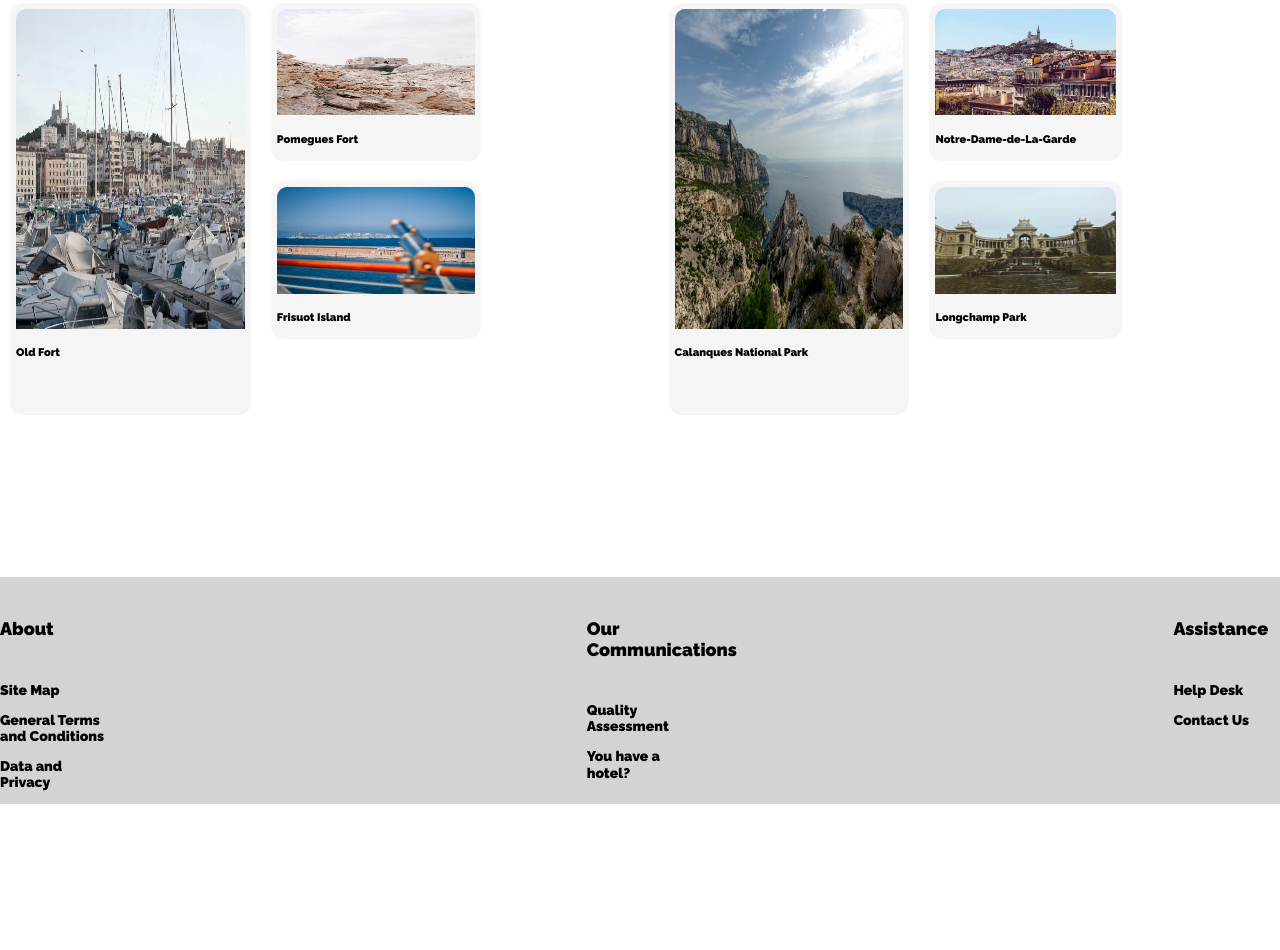
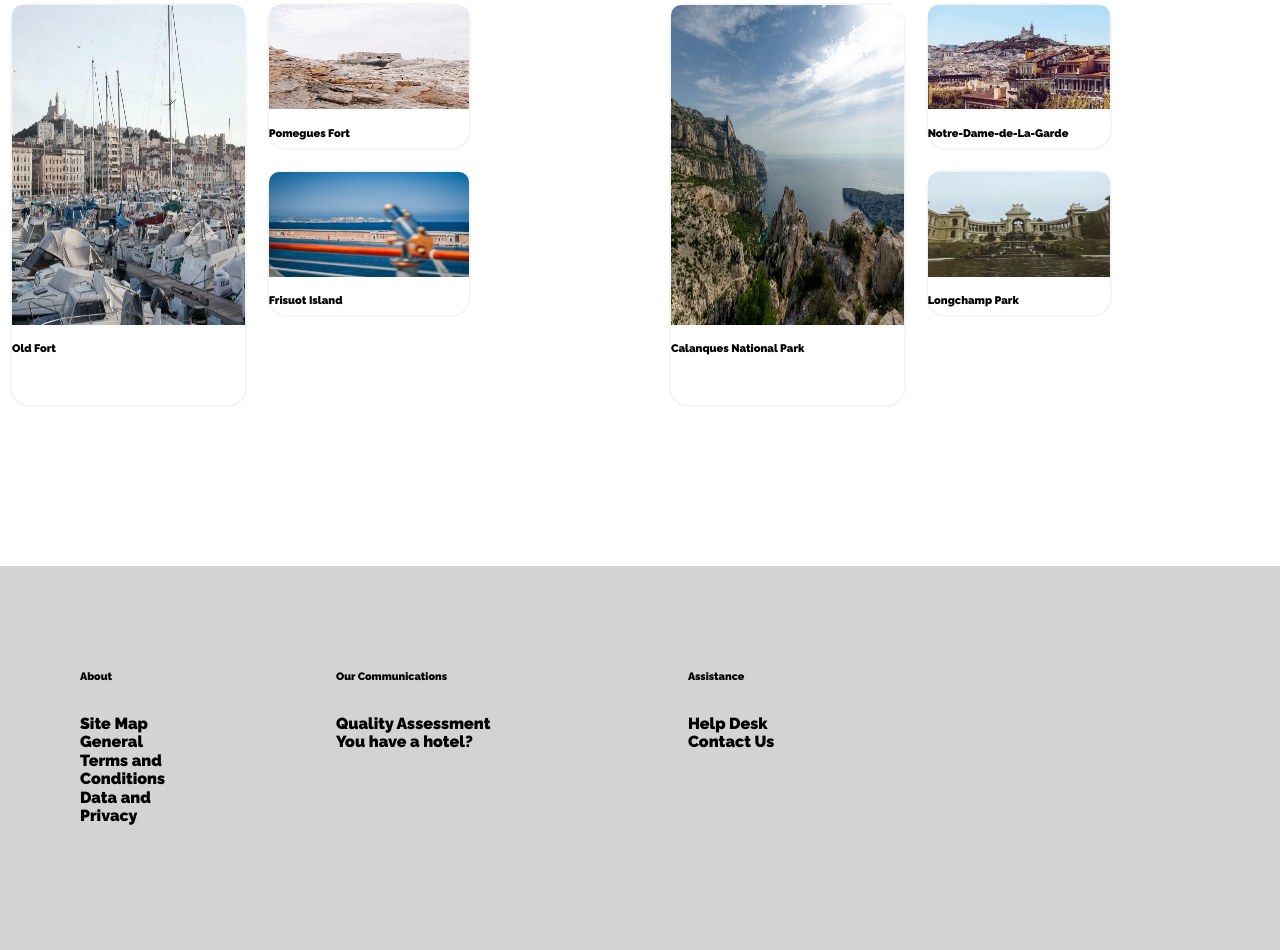
Before and after one commit to trejmerc/MercedesTrejo_2_10272020, a plain HTML site: page index.html in a window 1280 px wide. Shown: the part 1105-2055 px from the top of the page. Before the commit the page ends 1909 px from the top, so only its background shows below. Drawn offline with nearby package versions, Linux system fonts and the light colour scheme.

Commit message:
touch up on link/footer

```diff
--- a/index.html
+++ b/index.html
@@ -14,10 +14,10 @@
 
             <header>
                 <nav class="nav">
-                    <a class="logo-a" href=""><img class="logo" src="Reservia header.png" alt="Reservia header"></a>
-                        <span style="color: #0065FC" >Accomodation</span>
-                        <span style="color: black">Activities </span>
+                <img class="logo" src="Reservia header.png" alt="Reservia header"></a>
                 <a href="signup" style="color: #0065FC">Sign Up</a>
+                <a href="#activity">Activities </a>
+                        <a href="#accom" style="color: #0065FC">Accomodation</a>
                 </nav>
                 <div class="nav-wrap">
                     <p style="color: #0065FC">Accomodation</p>
@@ -57,7 +57,7 @@
             </section>
             <div class="section-wrapper">
             <section class="accomodations">
-                <h1>Accomodation in Marseille</h1>
+                <h1 id="accom">Accomodation in Marseille</h1>
                     <div class="accom-wrap">
                         <section class="card">
                             <a href="notavailable.com">
@@ -176,7 +176,6 @@
                                 <i class="fas fa-star"></i>
                                 <i class="fas fa-star"></i>
                                 <i class="fas fa-star" style="color: grey"></i>
-                            </span>
                             </div>
                         </a>
                     </section>
@@ -192,7 +191,6 @@
                                 <i class="fas fa-star"></i>
                                 <i class="fas fa-star"></i>
                                 <i class="fas fa-star" style="color: grey"></i>
-                            </span>
                             </div>
                         </a>
                     </section>
@@ -200,7 +198,7 @@
         </section>
         </div>
         <section class="Activities">
-        <h1>Activities in Marseille</h1>
+        <h1 id="activity">Activities in Marseille</h1>
         <div class="act-wrap">
                 <section class="card3">
                     <a href="notavailable.com">
@@ -245,28 +243,25 @@
         </div>
         </section>
 
-    <footer>
-                <div class="About">
-                    <div class="col-1">
+        <div class="footer-container">
+            <div class="footer">
+                <div class="footer-heading col-1">
                     <h6>About</h6>
-                        <p>Site Map</p>
-                        <p>General Terms and Conditions</p>
-                        <p>Data and Privacy</p>
+                    <a href="#">Site Map</a>
+                    <a href="#">General Terms and Conditions</a>
+                    <a href="#">Data and Privacy</a>
                 </div>
-                    <div class="col-1">
+                <div class="footer-heading col-2">
                     <h6>Our Communications</h6>
-                        <p>Quality Assessment</p>
-                        <p>You have a hotel?</p>
+                    <a href="#">Quality Assessment</a>
+                    <a href="#">You have a hotel?</a>
                 </div>
-                    <div class="col-1">
+                <div class="footer-heading col-3">
                     <h6>Assistance</h6>
-                        <p>Help Desk</p>
-                        <p>Contact Us</p>
+                    <a href="#">Help Desk</a>
+                    <a href="#">Contact Us</a>
                 </div>
         </div>
-
     </main>
-
-    </footer>
     </body>
 </html>
--- a/styles.css
+++ b/styles.css
@@ -2,8 +2,11 @@
     width: 7em;
 
 }
-.logo-a {
-    margin-right: 50%;
+.nav a {
+    margin: 10px;
+    display: flex;
+    flex-direction: row;
+    float: right;
 }
 
 html {
@@ -14,10 +17,6 @@ html {
 a:hover, a:focus, a:active, a:visited, a:link {
     text-decoration: none;
     color: black;
-}
-.nav {
-    display: flex;
-    justify-content: space-between;
 }
 .nav-wrap {
     display: none;
@@ -78,7 +77,7 @@ a:hover, a:focus, a:active, a:visited, a:link {
     background-color: #DEEBFF;
     padding: 12px;
     margin-left: -2px;
-    color: blue;
+    color:#0065FC;
     transition: 0.8s;
 }
 .money span {
@@ -108,7 +107,6 @@ a:hover, a:focus, a:active, a:visited, a:link {
     display: flex;
     flex-wrap: wrap;
     flex-direction: row;
-
 }
 
 
@@ -165,13 +163,13 @@ a:hover, a:focus, a:active, a:visited, a:link {
     height: 30%;
 }
 .card3 {
-    background-color: whitesmoke;
-    padding: 6px;
+    background-color: white;
     margin: 10px;
     width: 60%;
-    border-radius: 13px;
     font-size: 11px;
     height: 50vh;
+    border-radius: 20px;
+    border: whitesmoke 2px solid;
 }
 .card3 img {
     width: 100%;
@@ -179,11 +177,11 @@ a:hover, a:focus, a:active, a:visited, a:link {
     height: 40vh;
 }
 .card4 {
-background-color: whitesmoke;
-padding: 6px;
+background-color: white;
 margin: 10px;
 width: 50%;
-border-radius: 13px;
+border-radius: 20px;
+border: whitesmoke 2px solid;
 font-size: 11px;
 height: 25%;
 }
@@ -202,29 +200,32 @@ height: 25%;
     flex-direction: column;
 }
 .footer {
-    width: 40%;
+    width: 30%;
     height: 10px;
     border-radius: 1em;
  }
  .section-wrapper {
      display: flex;
  }
- .About {
+ .footer-container {
      background-color: lightgray;
-     display: flex;
-     justify-content: space-between;
+     padding-bottom: 4rem;
 }
-.About h6 {
-    font-weight: bold;
-    font-size: 18px;
+.footer {
+    width: 90%;
+    height: 40vh;
+    display: flex;
+    flex-wrap: wrap;
 }
-.col-1 {
-    font-size: 14px;
+.footer-heading {
+    display: flex;
+    flex-direction: column;
+    margin: 80px;
+}
+.footer h6 {
+    margin-bottom: 2rem;
+}
 
-}
-p {
-    font-weight: normal;
-}
 
 /* Extra small devices (phones, 600px and down) */
 @media only screen and (max-width: 600px) {
```
Lines whose indentation alone changed are shown as unchanged.
